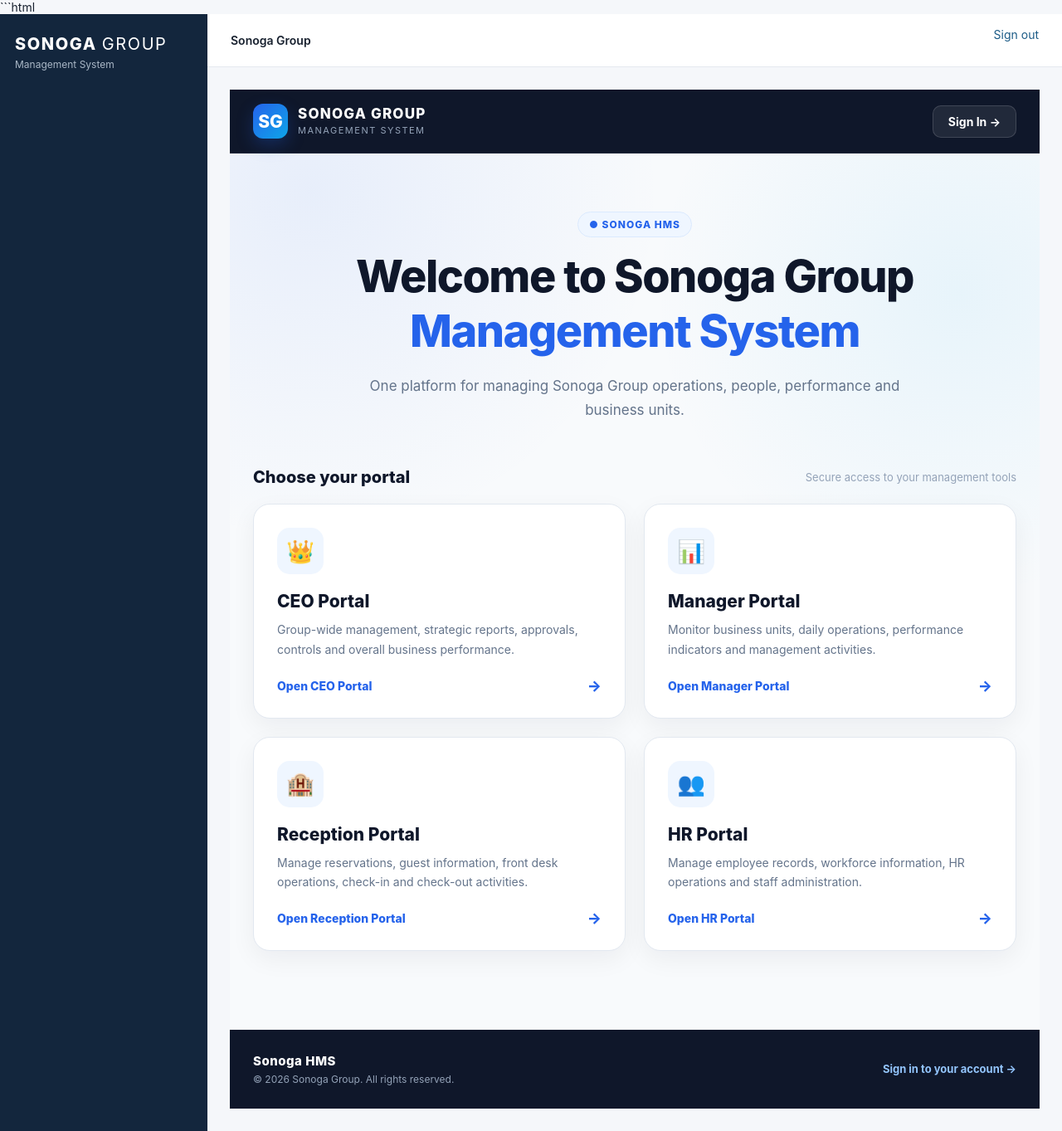
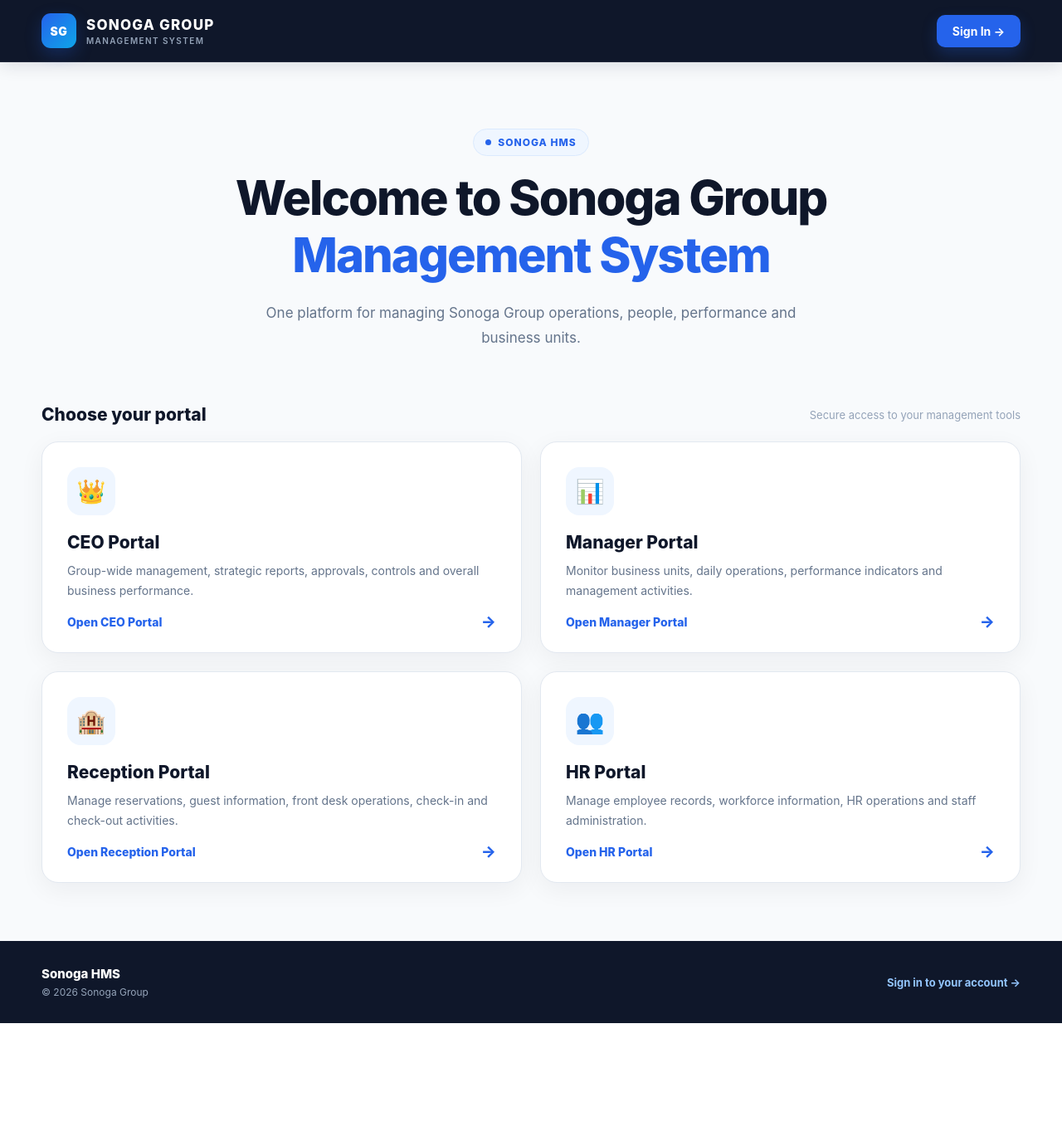
Before and after one commit to Omalej/sonoga-management-system, a Django app: page / in a window 1280 px wide. Shown: the whole page at 83% size. After the commit the page ends 1233 px from the top, so only its background shows below. Run offline with Django 5.2, Linux system fonts and the light colour scheme.

Commit message:
Fix Sonoga landing page template

````diff
--- a/templates/home.html
+++ b/templates/home.html
@@ -1,39 +1,59 @@
-```html
-{% extends "layouts/base.html" %}
+{% load static %}
+<!DOCTYPE html>
+<html lang="en">
+<head>
+    <meta charset="UTF-8">
+    <meta name="viewport" content="width=device-width, initial-scale=1.0">
 
-{% block title %}Sonoga Group | Management System{% endblock %}
-
-{% block content %}
+    <title>Sonoga Group | Management System</title>
 
     <style>
-    /* =========================================================
-       SONOGA GROUP — LANDING PAGE
-       ========================================================= */
+        * {
+            box-sizing: border-box;
+        }
 
-    .sonoga-page {
-        min-height: calc(100vh - 70px);
-        margin: -1px;
-        background:
-            radial-gradient(circle at 10% 10%, rgba(37, 99, 235, 0.08), transparent 30%),
-            radial-gradient(circle at 90% 20%, rgba(14, 165, 233, 0.07), transparent 28%),
-            #f8fafc;
+        html {
+            scroll-behavior: smooth;
+        }
+
+        body {
+            margin: 0;
+            font-family:
+                Inter,
+                -apple-system,
+                BlinkMacSystemFont,
+                "Segoe UI",
+                Roboto,
+                Arial,
+                sans-serif;
+
+            background: #f8fafc;
             color: #0f172a;
         }
 
-    /* ================= HEADER ================= */
+        a {
+            text-decoration: none;
+        }
+
+        /* =========================
+           HEADER
+        ========================= */
 
         .sonoga-header {
-        width: 100%;
+            position: sticky;
+            top: 0;
+            z-index: 1000;
+
             background: #0f172a;
-        color: #ffffff;
             border-bottom: 1px solid rgba(255, 255, 255, 0.08);
+
+            box-shadow: 0 4px 20px rgba(15, 23, 42, 0.12);
         }
 
-    .sonoga-header-inner {
-        max-width: 1200px;
-        margin: 0 auto;
-        min-height: 76px;
-        padding: 0 28px;
+        .header-inner {
+            width: min(1180px, calc(100% - 40px));
+            min-height: 74px;
+            margin: auto;
 
             display: flex;
             align-items: center;
@@ -41,161 +61,207 @@
             gap: 20px;
         }
 
-    .sonoga-brand {
+        .brand {
             display: flex;
             align-items: center;
             gap: 12px;
+
+            color: white;
         }
 
-    .sonoga-brand-mark {
+        .brand-icon {
             width: 42px;
             height: 42px;
-        border-radius: 12px;
 
             display: flex;
             align-items: center;
             justify-content: center;
 
-        background: linear-gradient(135deg, #2563eb, #0ea5e9);
-        color: #ffffff;
-        font-size: 21px;
-        font-weight: 800;
+            border-radius: 11px;
 
-        box-shadow: 0 8px 20px rgba(37, 99, 235, 0.25);
+            background: linear-gradient(
+                135deg,
+                #2563eb,
+                #0ea5e9
+            );
+
+            font-size: 14px;
+            font-weight: 900;
+            letter-spacing: .5px;
+
+            box-shadow:
+                0 8px 20px rgba(37, 99, 235, .25);
         }
 
-    .sonoga-brand-text {
+        .brand-text {
             display: flex;
             flex-direction: column;
-        line-height: 1.15;
         }
 
-    .sonoga-brand-name {
+        .brand-name {
             font-size: 17px;
             font-weight: 800;
             letter-spacing: 1.2px;
         }
 
-    .sonoga-brand-subtitle {
-        margin-top: 4px;
+        .brand-subtitle {
+            margin-top: 3px;
+
             color: #94a3b8;
-        font-size: 11px;
-        letter-spacing: 1.5px;
+
+            font-size: 10px;
+            font-weight: 600;
+            letter-spacing: 1.4px;
             text-transform: uppercase;
         }
 
-    .sonoga-signin {
+        .signin-button {
             display: inline-flex;
             align-items: center;
             justify-content: center;
             gap: 8px;
 
-        padding: 10px 18px;
+            padding: 11px 19px;
+
             border-radius: 10px;
 
-        color: #ffffff;
-        background: rgba(255, 255, 255, 0.08);
-        border: 1px solid rgba(255, 255, 255, 0.14);
+            background: #2563eb;
+            color: white;
 
-        text-decoration: none;
             font-size: 14px;
-        font-weight: 700;
+            font-weight: 750;
+
+            box-shadow:
+                0 8px 18px rgba(37, 99, 235, .25);
 
             transition:
+                transform .2s ease,
                 background .2s ease,
-            transform .2s ease,
-            border-color .2s ease;
+                box-shadow .2s ease;
         }
 
-    .sonoga-signin:hover {
-        background: #2563eb;
-        border-color: #2563eb;
-        color: #ffffff;
-        transform: translateY(-1px);
+        .signin-button:hover {
+            background: #1d4ed8;
+
+            transform: translateY(-2px);
+
+            box-shadow:
+                0 12px 24px rgba(37, 99, 235, .32);
         }
 
-    /* ================= MAIN ================= */
+        /* =========================
+           MAIN
+        ========================= */
 
-    .sonoga-main {
-        max-width: 1200px;
-        margin: 0 auto;
-        padding: 70px 28px 45px;
+        .main {
+            width: min(1180px, calc(100% - 40px));
+            margin: auto;
+
+            padding: 80px 0 70px;
         }
 
-    .sonoga-hero {
-        max-width: 760px;
-        margin: 0 auto 55px;
+        /* =========================
+           HERO
+        ========================= */
+
+        .hero {
+            max-width: 780px;
+            margin: 0 auto 65px;
+
             text-align: center;
         }
 
-    .sonoga-eyebrow {
+        .eyebrow {
             display: inline-flex;
             align-items: center;
             gap: 8px;
 
-        margin-bottom: 18px;
-        padding: 7px 13px;
+            margin-bottom: 20px;
+            padding: 8px 14px;
 
+            border: 1px solid #dbeafe;
             border-radius: 999px;
+
             background: #eff6ff;
-        border: 1px solid #dbeafe;
+            color: #2563eb;
 
-        color: #2563eb;
             font-size: 12px;
             font-weight: 800;
             letter-spacing: 1px;
             text-transform: uppercase;
         }
 
-    .sonoga-hero h1 {
+        .eyebrow-dot {
+            width: 7px;
+            height: 7px;
+
+            border-radius: 50%;
+
+            background: #2563eb;
+        }
+
+        .hero h1 {
             margin: 0;
 
-        font-size: clamp(34px, 5vw, 54px);
-        line-height: 1.08;
-        letter-spacing: -1.5px;
+            font-size: clamp(38px, 5vw, 58px);
+            line-height: 1.06;
+            letter-spacing: -2px;
             font-weight: 850;
         }
 
-    .sonoga-hero h1 span {
+        .hero h1 span {
             display: block;
             margin-top: 8px;
+
             color: #2563eb;
         }
 
-    .sonoga-hero p {
-        max-width: 650px;
-        margin: 22px auto 0;
+        .hero-description {
+            max-width: 680px;
+
+            margin: 24px auto 0;
 
             color: #64748b;
+
             font-size: 17px;
-        line-height: 1.7;
+            line-height: 1.75;
         }
 
-    /* ================= PORTALS ================= */
+        /* =========================
+           PORTALS
+        ========================= */
 
-    .sonoga-section-title {
-        margin-bottom: 20px;
-
+        .portal-heading {
             display: flex;
             align-items: center;
             justify-content: space-between;
-        gap: 15px;
+
+            gap: 20px;
+
+            margin-bottom: 20px;
         }
 
-    .sonoga-section-title h2 {
+        .portal-heading h2 {
             margin: 0;
-        font-size: 20px;
+
+            font-size: 21px;
             font-weight: 800;
         }
 
-    .sonoga-section-title span {
+        .portal-heading p {
+            margin: 0;
+
             color: #94a3b8;
+
             font-size: 13px;
         }
 
         .portal-grid {
             display: grid;
-        grid-template-columns: repeat(2, minmax(0, 1fr));
+
+            grid-template-columns:
+                repeat(2, minmax(0, 1fr));
+
             gap: 22px;
         }
 
@@ -203,19 +269,18 @@
             position: relative;
             overflow: hidden;
 
-        display: flex;
-        flex-direction: column;
+            min-height: 255px;
 
-        min-height: 245px;
-        padding: 28px;
+            padding: 30px;
 
+            border: 1px solid #e2e8f0;
             border-radius: 20px;
-        background: #ffffff;
-        border: 1px solid #e2e8f0;
 
-        box-shadow: 0 10px 30px rgba(15, 23, 42, 0.055);
+            background: white;
 
-        text-decoration: none;
+            box-shadow:
+                0 8px 30px rgba(15, 23, 42, .055);
+
             color: inherit;
 
             transition:
@@ -226,25 +291,36 @@
 
         .portal-card::before {
             content: "";
+
             position: absolute;
+
+            top: 0;
             left: 0;
-        top: 0;
 
             width: 100%;
             height: 4px;
 
-        background: linear-gradient(90deg, #2563eb, #0ea5e9);
+            background:
+                linear-gradient(
+                    90deg,
+                    #2563eb,
+                    #0ea5e9
+                );
 
             transform: scaleX(0);
             transform-origin: left;
 
-        transition: transform .25s ease;
+            transition:
+                transform .25s ease;
         }
 
         .portal-card:hover {
             transform: translateY(-6px);
+
             border-color: #bfdbfe;
-        box-shadow: 0 20px 45px rgba(15, 23, 42, 0.10);
+
+            box-shadow:
+                0 20px 45px rgba(15, 23, 42, .11);
         }
 
         .portal-card:hover::before {
@@ -252,8 +328,8 @@
         }
 
         .portal-icon {
-        width: 56px;
-        height: 56px;
+            width: 58px;
+            height: 58px;
 
             display: flex;
             align-items: center;
@@ -261,12 +337,14 @@
 
             margin-bottom: 20px;
 
-        border-radius: 15px;
+            border-radius: 16px;
+
             background: #eff6ff;
 
-        font-size: 27px;
+            font-size: 28px;
 
-        transition: transform .25s ease;
+            transition:
+                transform .25s ease;
         }
 
         .portal-card:hover .portal-icon {
@@ -276,7 +354,6 @@
         .portal-card h3 {
             margin: 0 0 10px;
 
-        color: #0f172a;
             font-size: 21px;
             font-weight: 800;
         }
@@ -285,119 +362,129 @@
             margin: 0;
 
             color: #64748b;
+
             font-size: 14px;
-        line-height: 1.65;
+            line-height: 1.7;
         }
 
         .portal-action {
-        margin-top: auto;
-        padding-top: 22px;
+            position: absolute;
+
+            left: 30px;
+            right: 30px;
+            bottom: 25px;
 
             display: flex;
             align-items: center;
             justify-content: space-between;
 
             color: #2563eb;
+
             font-size: 14px;
             font-weight: 800;
         }
 
-    .portal-arrow {
-        font-size: 18px;
-        transition: transform .2s ease;
+        .arrow {
+            font-size: 19px;
+
+            transition:
+                transform .2s ease;
         }
 
-    .portal-card:hover .portal-arrow {
+        .portal-card:hover .arrow {
             transform: translateX(5px);
         }
 
-    /* ================= FOOTER ================= */
+        /* =========================
+           FOOTER
+        ========================= */
 
-    .sonoga-footer {
-        margin-top: 50px;
-        padding: 28px;
+        .footer {
+            background: #0f172a;
 
-        background: #0f172a;
-        color: #ffffff;
+            color: white;
+
+            padding: 30px 20px;
         }
 
-    .sonoga-footer-inner {
-        max-width: 1200px;
-        margin: 0 auto;
+        .footer-inner {
+            width: min(1180px, 100%);
+            margin: auto;
 
             display: flex;
             align-items: center;
             justify-content: space-between;
-        gap: 20px;
+
+            gap: 25px;
         }
 
-    .sonoga-footer-brand {
+        .footer-brand {
             font-size: 15px;
             font-weight: 800;
-        letter-spacing: .5px;
         }
 
-    .sonoga-footer-copy {
+        .footer-copy {
             margin-top: 5px;
+
             color: #94a3b8;
+
             font-size: 12px;
         }
 
-    .sonoga-footer-signin {
+        .footer-login {
             color: #93c5fd;
-        text-decoration: none;
+
             font-size: 13px;
             font-weight: 700;
         }
 
-    .sonoga-footer-signin:hover {
-        color: #ffffff;
+        .footer-login:hover {
+            color: white;
         }
 
-    /* ================= RESPONSIVE ================= */
+        /* =========================
+           MOBILE
+        ========================= */
 
         @media (max-width: 760px) {
 
-        .sonoga-header-inner {
-            min-height: 68px;
-            padding: 0 18px;
+            .header-inner {
+                width: min(100% - 28px, 1180px);
+                min-height: 66px;
             }
 
-        .sonoga-main {
-            padding: 50px 18px 35px;
+            .main {
+                width: min(100% - 28px, 1180px);
+
+                padding-top: 55px;
             }
 
-        .sonoga-hero {
-            margin-bottom: 40px;
+            .hero {
+                margin-bottom: 45px;
             }
 
-        .sonoga-hero h1 {
-            font-size: 36px;
+            .hero h1 {
+                font-size: 38px;
+                letter-spacing: -1px;
             }
 
-        .sonoga-hero p {
+            .hero-description {
                 font-size: 15px;
             }
 
             .portal-grid {
                 grid-template-columns: 1fr;
-            gap: 16px;
+            }
+
+            .portal-heading p {
+                display: none;
             }
 
             .portal-card {
-            min-height: 220px;
-            padding: 23px;
+                min-height: 240px;
             }
 
-        .sonoga-section-title span {
-            display: none;
-        }
-
-        .sonoga-footer {
-            padding: 24px 18px;
-        }
-
-        .sonoga-footer-inner {
+            .footer-inner {
                 flex-direction: column;
                 align-items: flex-start;
             }
@@ -405,96 +492,145 @@
 
         @media (max-width: 420px) {
 
-        .sonoga-brand-subtitle {
+            .brand-subtitle {
                 display: none;
             }
 
-        .sonoga-brand-name {
+            .brand-name {
                 font-size: 15px;
             }
 
-        .sonoga-signin {
+            .brand-icon {
+                width: 38px;
+                height: 38px;
+            }
+
+            .signin-button {
                 padding: 9px 13px;
             }
 
-        .sonoga-hero h1 {
-            font-size: 31px;
+            .hero h1 {
+                font-size: 32px;
+            }
+
+            .portal-card {
+                padding: 25px;
+            }
+
+            .portal-action {
+                left: 25px;
+                right: 25px;
             }
         }
     </style>
+</head>
 
+<body>
 
-<div class="sonoga-page">
-
-    <!-- ================= HEADER ================= -->
+    <!-- HEADER -->
 
     <header class="sonoga-header">
-        <div class="sonoga-header-inner">
 
-            <div class="sonoga-brand">
+        <div class="header-inner">
 
-                <div class="sonoga-brand-mark">
+            <a href="/" class="brand">
+
+                <div class="brand-icon">
                     SG
                 </div>
 
-                <div class="sonoga-brand-text">
-                    <div class="sonoga-brand-name">
+                <div class="brand-text">
+
+                    <div class="brand-name">
                         SONOGA GROUP
                     </div>
 
-                    <div class="sonoga-brand-subtitle">
+                    <div class="brand-subtitle">
                         Management System
-                    </div>
                     </div>
 
                 </div>
 
-            <a class="sonoga-signin" href="/accounts/login/">
+            </a>
+
+
+            <a
+                href="/accounts/login/"
+                class="signin-button"
+            >
                 Sign In →
             </a>
 
         </div>
+
     </header>
 
 
-    <!-- ================= MAIN ================= -->
+    <!-- MAIN -->
 
-    <main class="sonoga-main">
+    <main class="main">
 
-        <section class="sonoga-hero">
+        <!-- HERO -->
 
-            <div class="sonoga-eyebrow">
-                ● Sonoga HMS
+        <section class="hero">
+
+            <div class="eyebrow">
+
+                <span class="eyebrow-dot"></span>
+
+                Sonoga HMS
+
             </div>
 
+
             <h1>
+
                 Welcome to Sonoga Group
-                <span>Management System</span>
+
+                <span>
+                    Management System
+                </span>
+
             </h1>
 
-            <p>
-                One platform for managing Sonoga Group operations,
-                people, performance and business units.
+
+            <p class="hero-description">
+
+                One platform for managing Sonoga Group
+                operations, people, performance and
+                business units.
+
             </p>
 
         </section>
 
 
-        <!-- ================= PORTALS ================= -->
+        <!-- PORTALS -->
 
         <section>
 
-            <div class="sonoga-section-title">
-                <h2>Choose your portal</h2>
-                <span>Secure access to your management tools</span>
+            <div class="portal-heading">
+
+                <h2>
+                    Choose your portal
+                </h2>
+
+                <p>
+                    Secure access to your management tools
+                </p>
+
             </div>
 
 
             <div class="portal-grid">
 
+
                 <!-- CEO -->
 
-                <a class="portal-card" href="/dashboard/">
+                <a
+                    href="/dashboard/"
+                    class="portal-card"
+                >
 
                     <div class="portal-icon">
                         👑
@@ -505,14 +641,21 @@
                     </h3>
 
                     <p>
-                        Group-wide management, strategic reports,
-                        approvals, controls and overall business
-                        performance.
+                        Group-wide management, strategic
+                        reports, approvals, controls and
+                        overall business performance.
                     </p>
 
                     <div class="portal-action">
-                        <span>Open CEO Portal</span>
-                        <span class="portal-arrow">→</span>
+
+                        <span>
+                            Open CEO Portal
+                        </span>
+
+                        <span class="arrow">
+                            →
+                        </span>
+
                     </div>
 
                 </a>
@@ -520,7 +663,10 @@
 
                 <!-- MANAGER -->
 
-                <a class="portal-card" href="/general-manager/">
+                <a
+                    href="/general-manager/"
+                    class="portal-card"
+                >
 
                     <div class="portal-icon">
                         📊
@@ -531,14 +677,21 @@
                     </h3>
 
                     <p>
-                        Monitor business units, daily operations,
-                        performance indicators and management
-                        activities.
+                        Monitor business units, daily
+                        operations, performance indicators
+                        and management activities.
                     </p>
 
                     <div class="portal-action">
-                        <span>Open Manager Portal</span>
-                        <span class="portal-arrow">→</span>
+
+                        <span>
+                            Open Manager Portal
+                        </span>
+
+                        <span class="arrow">
+                            →
+                        </span>
+
                     </div>
 
                 </a>
@@ -546,7 +699,10 @@
 
                 <!-- RECEPTION -->
 
-                <a class="portal-card" href="/hotel/">
+                <a
+                    href="/hotel/"
+                    class="portal-card"
+                >
 
                     <div class="portal-icon">
                         🏨
@@ -563,8 +719,15 @@
                     </p>
 
                     <div class="portal-action">
-                        <span>Open Reception Portal</span>
-                        <span class="portal-arrow">→</span>
+
+                        <span>
+                            Open Reception Portal
+                        </span>
+
+                        <span class="arrow">
+                            →
+                        </span>
+
                     </div>
 
                 </a>
@@ -572,7 +735,10 @@
 
                 <!-- HR -->
 
-                <a class="portal-card" href="/hr/">
+                <a
+                    href="/hr/"
+                    class="portal-card"
+                >
 
                     <div class="portal-icon">
                         👥
@@ -589,8 +755,15 @@
                     </p>
 
                     <div class="portal-action">
-                        <span>Open HR Portal</span>
-                        <span class="portal-arrow">→</span>
+
+                        <span>
+                            Open HR Portal
+                        </span>
+
+                        <span class="arrow">
+                            →
+                        </span>
+
                     </div>
 
                 </a>
@@ -602,25 +775,28 @@
     </main>
 
 
-    <!-- ================= FOOTER ================= -->
+    <!-- FOOTER -->
 
-    <footer class="sonoga-footer">
+    <footer class="footer">
 
-        <div class="sonoga-footer-inner">
+        <div class="footer-inner">
 
             <div>
-                <div class="sonoga-footer-brand">
+
+                <div class="footer-brand">
                     Sonoga HMS
                 </div>
 
-                <div class="sonoga-footer-copy">
-                    © 2026 Sonoga Group. All rights reserved.
-                </div>
+                <div class="footer-copy">
+                    © 2026 Sonoga Group
                 </div>
 
+            </div>
+
+
             <a
-                class="sonoga-footer-signin"
                 href="/accounts/login/"
+                class="footer-login"
             >
                 Sign in to your account →
             </a>
@@ -629,7 +805,5 @@
 
     </footer>
 
-</div>
-
-{% endblock %}
-```
+</body>
+</html>
````
Lines whose indentation alone changed are shown as unchanged.
